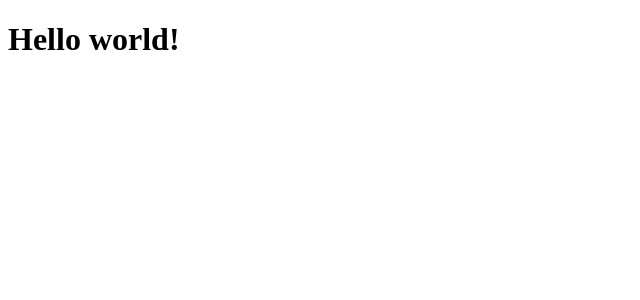
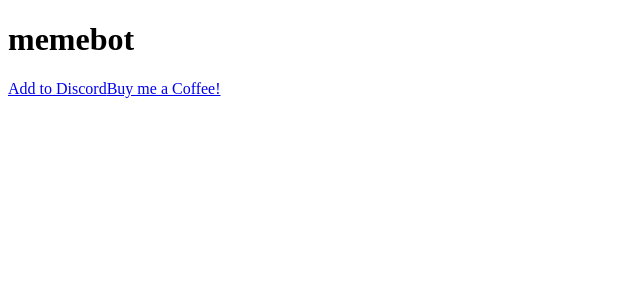
Before and after one commit to arjunchib/memebot.life-ffc, a Nuxt app: page / in a window 1280 px wide. Shown: the top 300 px of the page, without its empty margins (0-640 px from the left). Built offline with nearby package versions, Linux system fonts and the light colour scheme.

Commit message:
Add bot and donation links

```diff
--- a/pages/index.vue
+++ b/pages/index.vue
@@ -1,3 +1,10 @@
 <template>
-  <h1>Hello world!</h1>
+  <div>
+    <h1>memebot</h1>
+    <a
+      href="https://discord.com/oauth2/authorize?client_id= 350733228098715658&scope=bot&permissions=3147840"
+      >Add to Discord</a
+    >
+    <a href="https://ko-fi.com/memebot">Buy me a Coffee!</a>
+  </div>
 </template>
```
